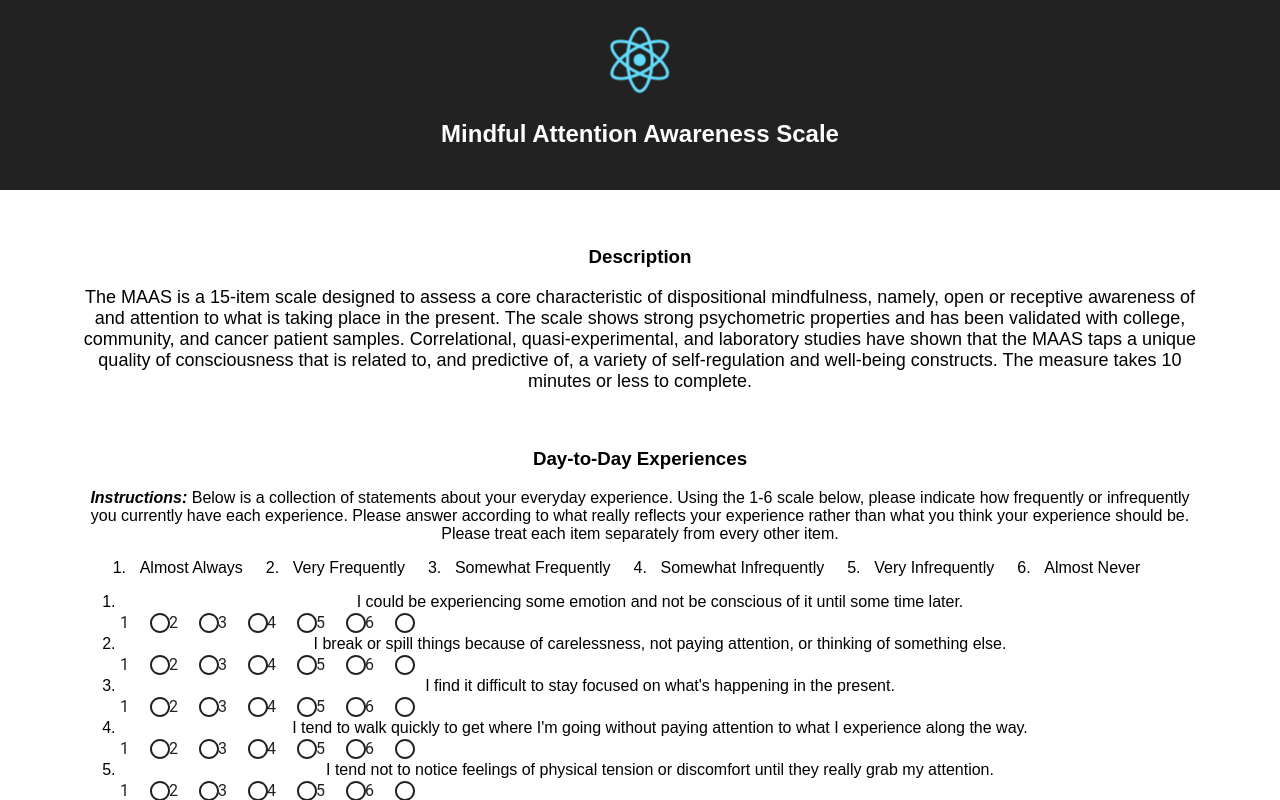
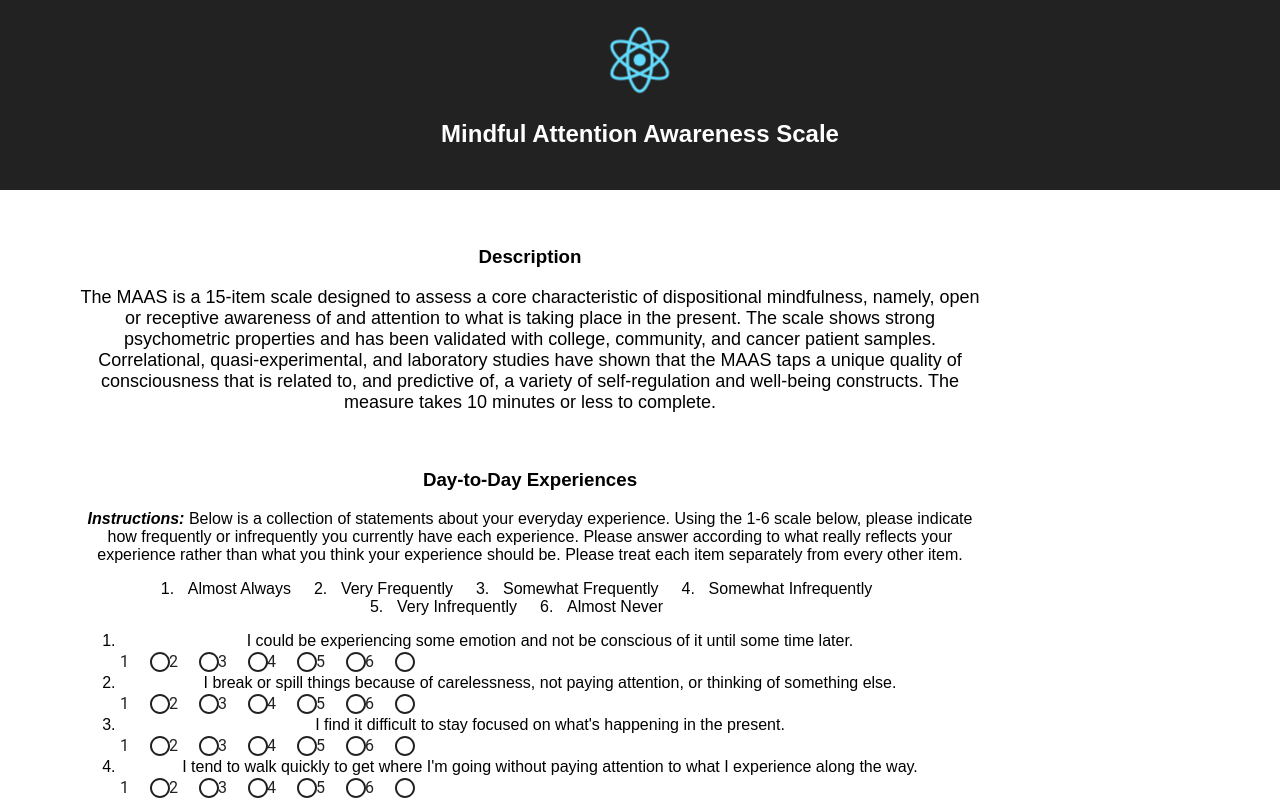
Before and after one commit to hikurangi/maas-survey, a React (Create React App) app: page / in a window 1280 px wide. Shown: the top 800 px of the page. Built offline with nearby package versions, Linux system fonts and the light colour scheme.

Commit message:
add max-width to the survey body

```diff
--- a/src/App.css
+++ b/src/App.css
@@ -35,6 +35,7 @@
 
 .survey-body {
   margin: 0 5em;
+  max-width: 900px;
 }
 
 /* List formatting */
```
